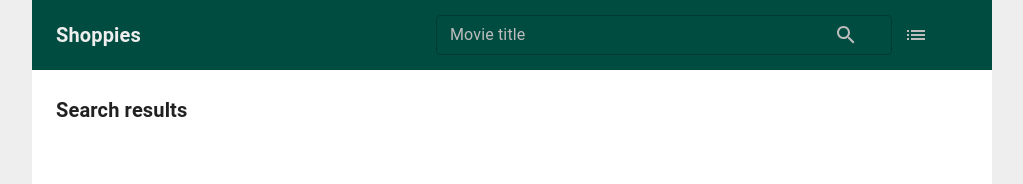
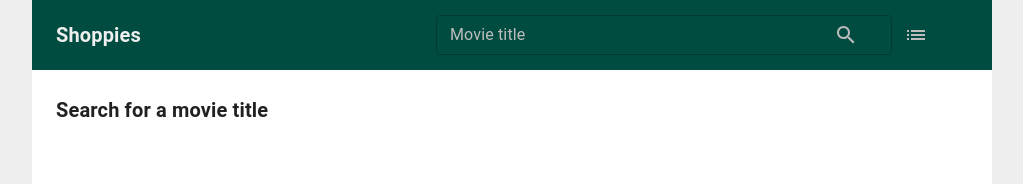
Before and after one commit to liubryann/shoppies, a React (Create React App) app: page / in a window 1280 px wide. Shown: the top 184 px of the page, without its empty margins (128-1151 px from the left). Built offline with nearby package versions, Linux system fonts and the light colour scheme.

Commit message:
feat(movieresults): enhancement for movie results prompt

```diff
--- a/src/components/MovieResults/index.js
+++ b/src/components/MovieResults/index.js
@@ -47,7 +47,10 @@ function MovieResults({ movieResults, title, nominateMovie, nominations }) {
         <Paper elevation={0} square className={classes.root}>
             <Nominations open={openNominations} handleClose={handleClose} error={true} />
             <Typography variant="h6" style={{ fontWeight: 'bold' }}>
-                { title ? "Search results for \"" + title + "\"" : 'Search results' }
+            { (title && movieResults) ? "Search results for \"" + title + "\""
+                : (title && !movieResults) ? "No search results for \"" + title + "\" :("
+                : "Search for a movie title"
+            }
             </Typography>
             { movieResults && movieResults.map((movie, i) => (
                 <MovieCard
```
